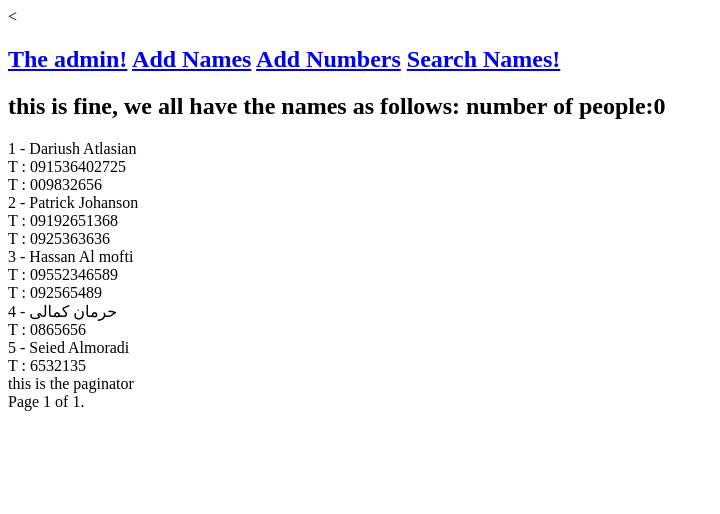
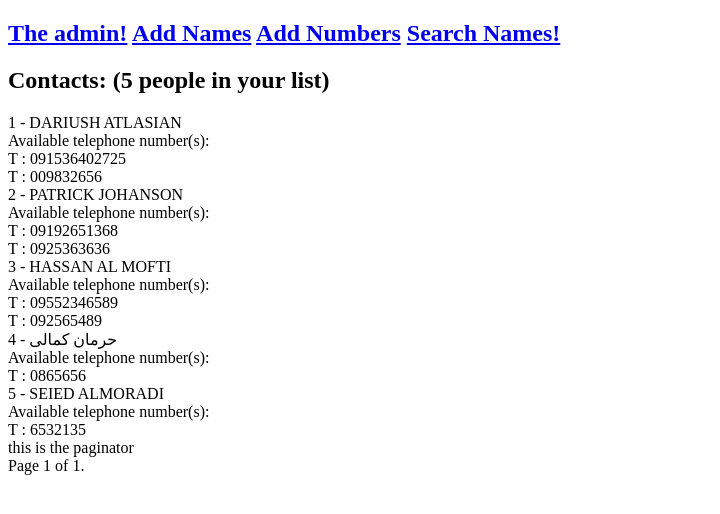
Before and after one commit to Delmehr/telpro, a Django app: page / in a window 1280 px wide. Shown: the top 514 px of the page, without its empty margins (0-720 px from the left). Run offline with Django 3.2, Linux system fonts and the light colour scheme; data comes from the database, SQL or seed files in the repository.

Commit message:
corrected hardcoded linkes in templates, changed namespaces for urls

```diff
--- a/telapp/templates/telapp/index.html
+++ b/telapp/templates/telapp/index.html
@@ -1,5 +1,5 @@
 
-<<!DOCTYPE html>
+<!DOCTYPE html>
 <html lang="en" dir="ltr">
   <head>
     <meta charset="utf-8">
@@ -12,17 +12,17 @@
     <a href="http://127.0.0.1:8000/admin">The admin!</a>
     <a href="http://127.0.0.1:8000/admin/telapp/person/">Add Names</a>
     <a href="http://127.0.0.1:8000/admin/telapp/telnum/">Add Numbers</a>
-    <a href="http://127.0.0.1:8000/search/">Search Names!</a>
+    <a href="{% url 'telapp:search_all' %}">Search Names!</a>
 
 </h2>
-<h2>this is fine, we all have the names as follows:
-number of people:{{person_list|length}}
+<h2>Contacts:   ({{persons|length}} people in your list)
 </h2>
 
 {% for person in persons %}
 
-   {{person.id}} - {{person}} <br/>
+   {{person.id}} - {{person |upper}} <br/>
 
+  Available telephone number(s):<br>
 
       {% for tel in tel_list %}
 
--- a/telapp/templates/telapp/search.html
+++ b/telapp/templates/telapp/search.html
@@ -2,9 +2,9 @@
 <!DOCTYPE html>
 <br>
 <h2>
-<a href="http://127.0.0.1:8000/admin">The admin!</a>
-<a href="http://127.0.0.1:8000/admin/telapp/person/">Add Names</a>
-<a href="http://127.0.0.1:8000/admin/telapp/telnum/">Add Numbers</a>
+
+
+<a href="{% url 'telapp:index_all' %}">Index All</a>
 
 
 </h2>
--- a/telapp/urls.py
+++ b/telapp/urls.py
@@ -1,9 +1,10 @@
 from django.urls import path
 from . import views
 
+app_name = 'telapp'
 urlpatterns = [
 
-    path('', views.index),
-    path('search/', views.search, name='search'),
+    path('', views.index, name='index_all'),
+    path('search/', views.search, name='search_all'),
 
-]
+        ]
```
